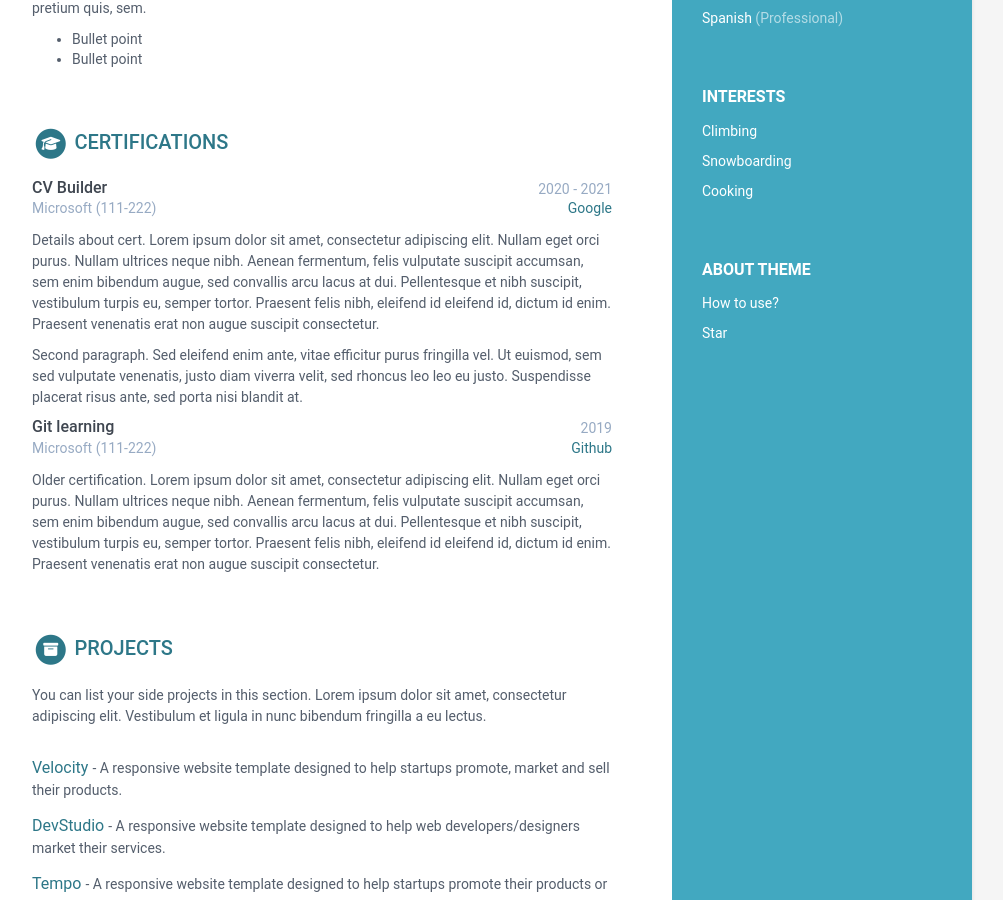
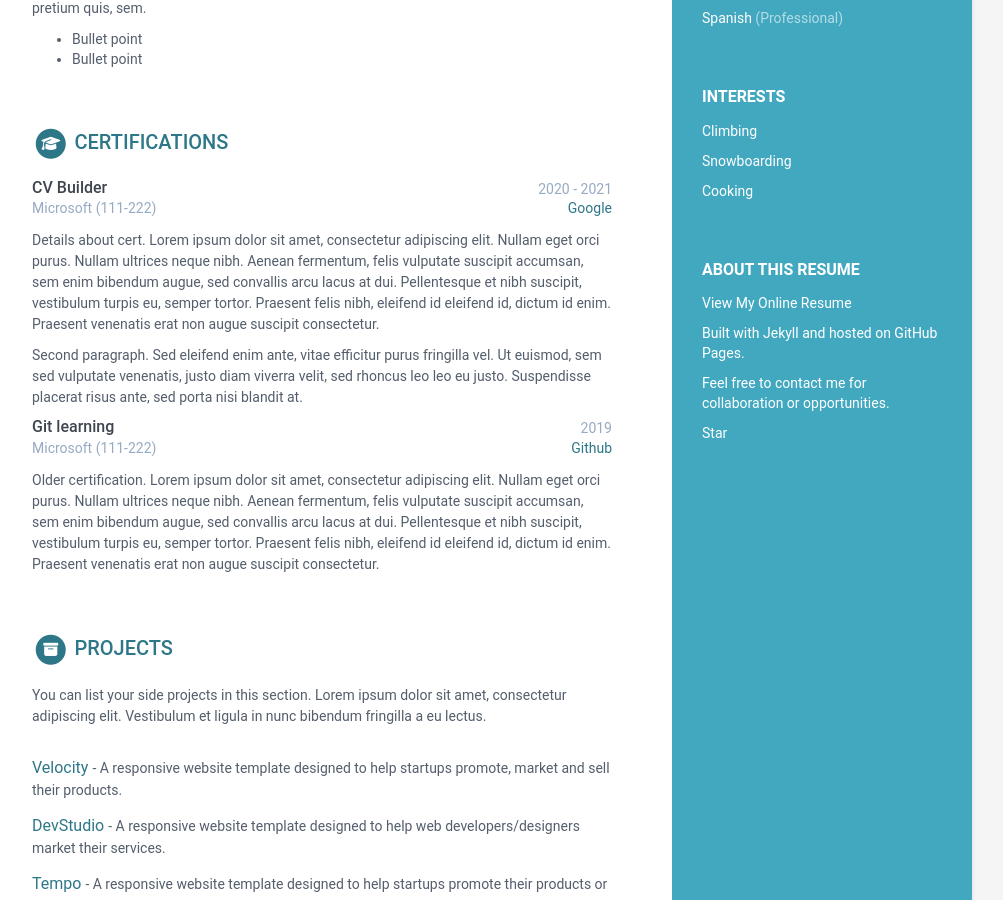
Before and after one commit to maryam-khalid-official/resume, a Jekyll site: the page built from index.html, in a window 1280 px wide and 900 px high, scrolled down 939 px. Shown: the whole window, without its empty margins (168-1171 px from the left). Built offline with Jekyll 4.4.1, drawn with Linux system fonts in a browser that asks for light colours.

Commit message:
Update about.html

```diff
--- a/_includes/about.html
+++ b/_includes/about.html
@@ -1,10 +1,22 @@
 <div class="remove-container container-block">
   <h2 class="container-block-title">
-    About Theme
+    About This Resume
   </h2>
   <ul class="list-unstyled interests-list">
-    <li><a target="_blank" href="https://www.youtube.com/watch?v=Jnmj1dXDbNk">How to use?</a></li>
-     <li><a class="github-button" href="https://github.com/sharu725/online-cv" data-icon="octicon-star" data-show-count="true" aria-label="Star sharu725/online-cv on GitHub">Star</a>
-     <script async defer src="https://buttons.github.io/buttons.js"></script>
+    <li>
+      <a target="_blank" href="https://maryam-khalid-official.github.io/resume">View My Online Resume</a>
+    </li>
+    <li>
+      Built with <a href="https://jekyllrb.com/" target="_blank">Jekyll</a> and hosted on <a href="https://pages.github.com/" target="_blank">GitHub Pages</a>.
+    </li>
+    <li>
+      Feel free to <a href="mailto:maryamkhalid1717@gmail.com">contact me</a> for collaboration or opportunities.
+    </li>
+    <li>
+      <a class="github-button" href="https://github.com/maryam-khalid-official/maryam-khalid-official.github.io" data-icon="octicon-star" data-show-count="true" aria-label="Star maryam-khalid-official.github.io on GitHub">
+        Star
+      </a>
+      <script async defer src="https://buttons.github.io/buttons.js"></script>
+    </li>
   </ul>
 </div><!--//About-->
```
